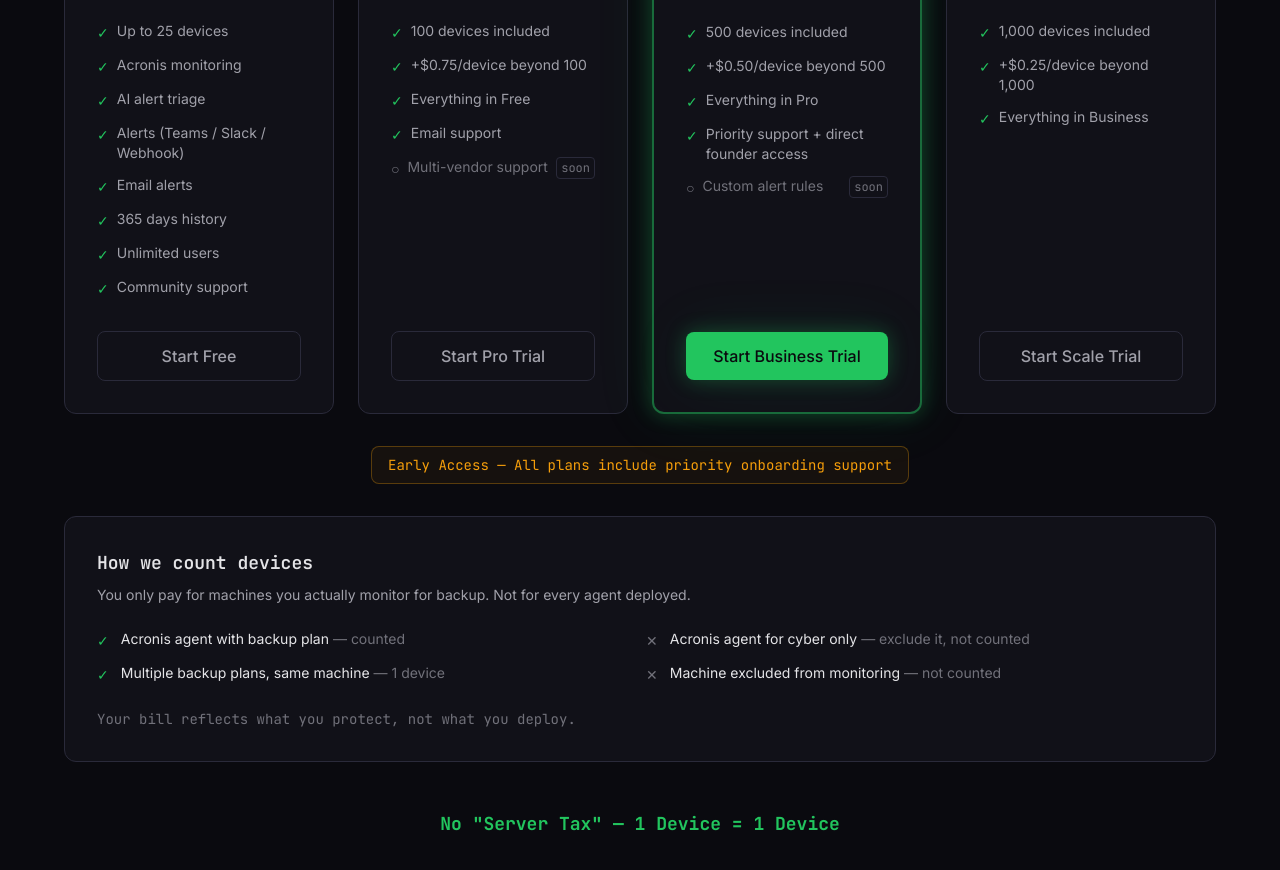
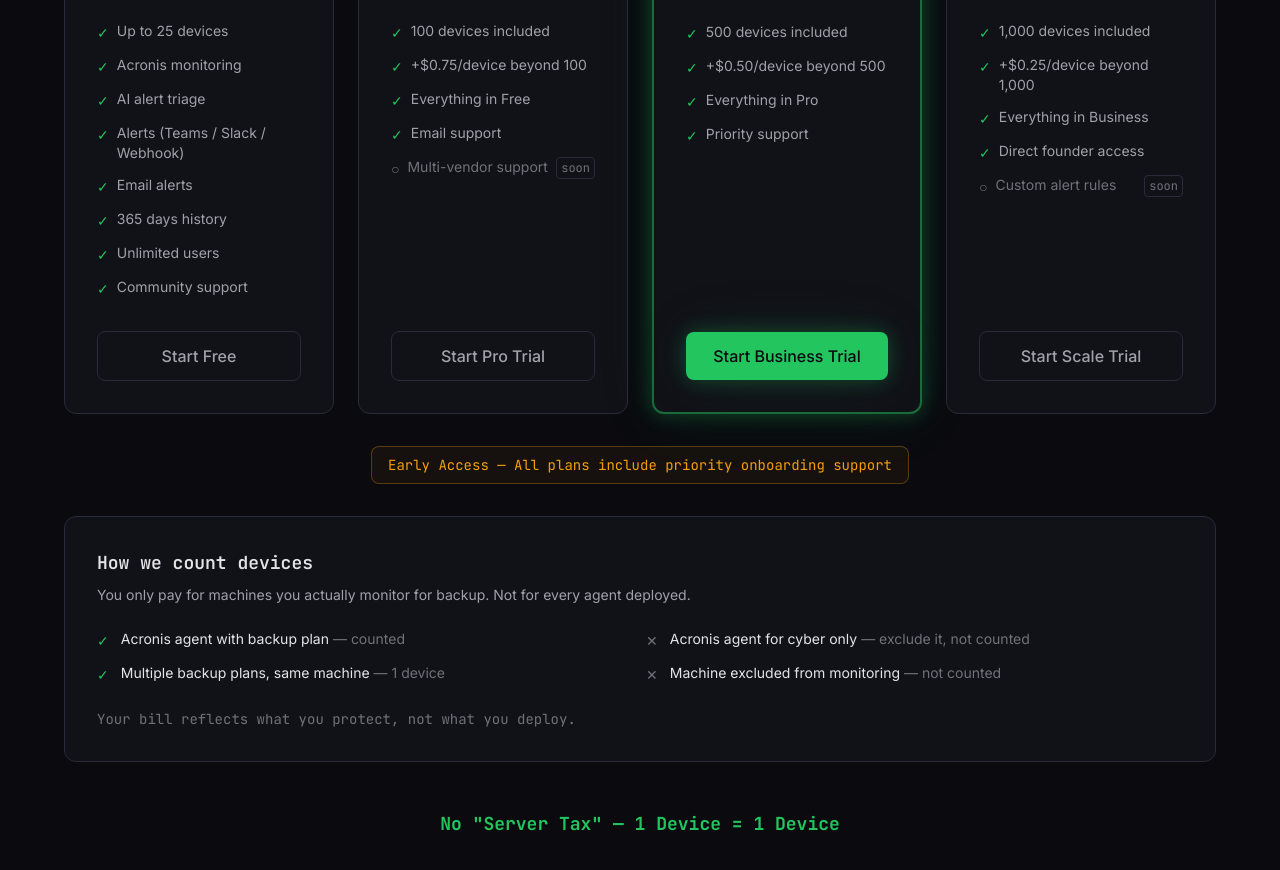
Before and after one commit to romsweb/shieldpulse-landing, a Next.js app: page / in a window 1280 px wide. Shown: the part 5380-6250 px from the top of the page. Built offline with nearby package versions, Linux system fonts and the light colour scheme.

Commit message:
refactor: move founder access + custom rules from Business to Scale
- Business: "Priority support" (no founder access)
- Scale: "Direct founder access" + "Custom alert rules (soon)"

Co-Authored-By: Claude Opus 4.6 (1M context) <noreply@anthropic.com>

```diff
--- a/src/components/pricing.tsx
+++ b/src/components/pricing.tsx
@@ -64,8 +64,7 @@ const plans: Plan[] = [
       { text: '500 devices included' },
       { text: '+$0.50/device beyond 500' },
       { text: 'Everything in Pro' },
-      { text: 'Priority support + direct founder access' },
-      { text: 'Custom alert rules', soon: true },
+      { text: 'Priority support' },
     ],
     cta: 'Start Business Trial',
     href: 'https://app.shieldpulse.io?plan=business',
@@ -80,6 +79,8 @@ const plans: Plan[] = [
       { text: '1,000 devices included' },
       { text: '+$0.25/device beyond 1,000' },
       { text: 'Everything in Business' },
+      { text: 'Direct founder access' },
+      { text: 'Custom alert rules', soon: true },
     ],
     cta: 'Start Scale Trial',
     href: 'https://app.shieldpulse.io?plan=scale',
```
